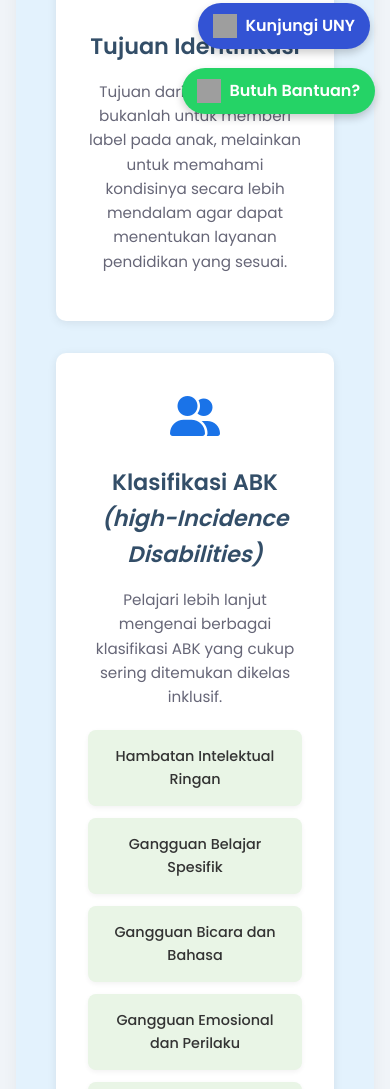
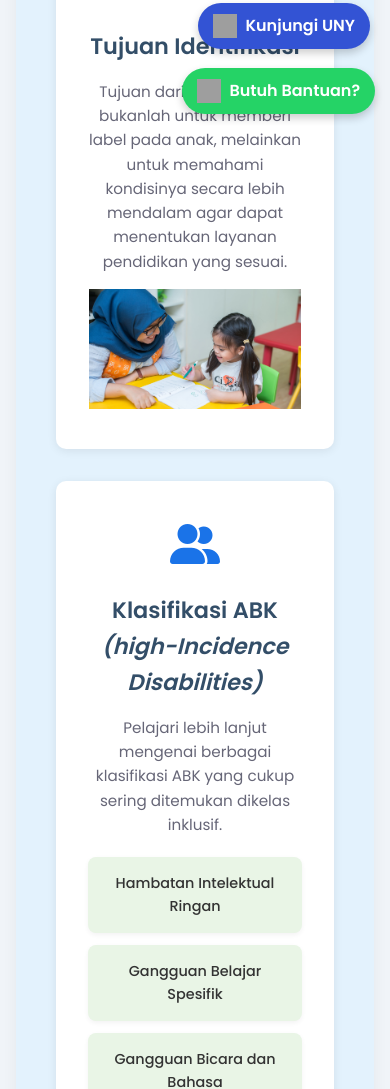
Before and after one commit to dolliwasorder-png/simdiskusdi, a plain HTML site: page index.html in a window 390 px wide. Shown: the part 715-1804 px from the top of the page. Drawn offline with Linux system fonts and the light colour scheme; grey boxes are pictures that could not be loaded.

Commit message:
upd asset integ

```diff
--- a/index.html
+++ b/index.html
@@ -76,6 +76,9 @@
                     <p class="card-text">
                         Tujuan dari identifikasi ini bukanlah untuk memberi label pada anak, melainkan untuk memahami kondisinya secara lebih mendalam agar dapat menentukan layanan pendidikan yang sesuai.
                     </p>
+                    <div>
+                    <img src="asset/ppcardpurposess.jpg" alt="Logo SIMDIKSUS" class="purposes-img">
+                    </div>
                 </div>
 
                 <div class="info-card">
--- a/style.css
+++ b/style.css
@@ -9,6 +9,11 @@ body {
     padding-top: 80px; /* Tambahkan padding di atas agar konten tidak tertutup fixed header */
     line-height: 1.6;
     color: #334e68; /* Dark blue-gray text */
+}
+
+.purposes-img {
+height: 200px; /* Ukuran logo yang proporsional */
+width: auto;
 }
 
 .main-content {
@@ -552,6 +557,10 @@ main {
         bottom: 15px;
         right: 15px;
     }
+    .purposes-img {
+    height: 120px; /* Ukuran logo yang proporsional */
+    width: auto;
+    }
 }
 
 /* Gaya Halaman Tentang Web */
@@ -646,6 +655,10 @@ main {
     .profile-photo {
         width: 120px;
         height: 120px;
+    }
+    .purposes-img {
+    height: 120px; /* Ukuran logo yang proporsional */
+    width: auto;
     }
 }
 
@@ -998,6 +1011,10 @@ main {
     .form-title {
         font-size: 1.5rem;
     }
+    .purposes-img {
+    height: 120px; /* Ukuran logo yang proporsional */
+    width: auto;
+    }
 }
 
 /* Styling untuk grid tombol klasifikasi yang lebih kecil */
@@ -1044,6 +1061,10 @@ main {
     .logo-img {
         width: 120px; /* Atur lebar logo yang lebih kecil untuk mobile */
     }
+    .purposes-img {
+    height: 120px; /* Ukuran logo yang proporsional */
+    width: auto;
+    }
 }
 
 
@@ -1062,7 +1083,6 @@ main {
     box-shadow: 0 4px 8px rgba(0, 0, 0, 0.2);
     transition: background-color 0.3s ease;
 }
-
 
 
 
```
